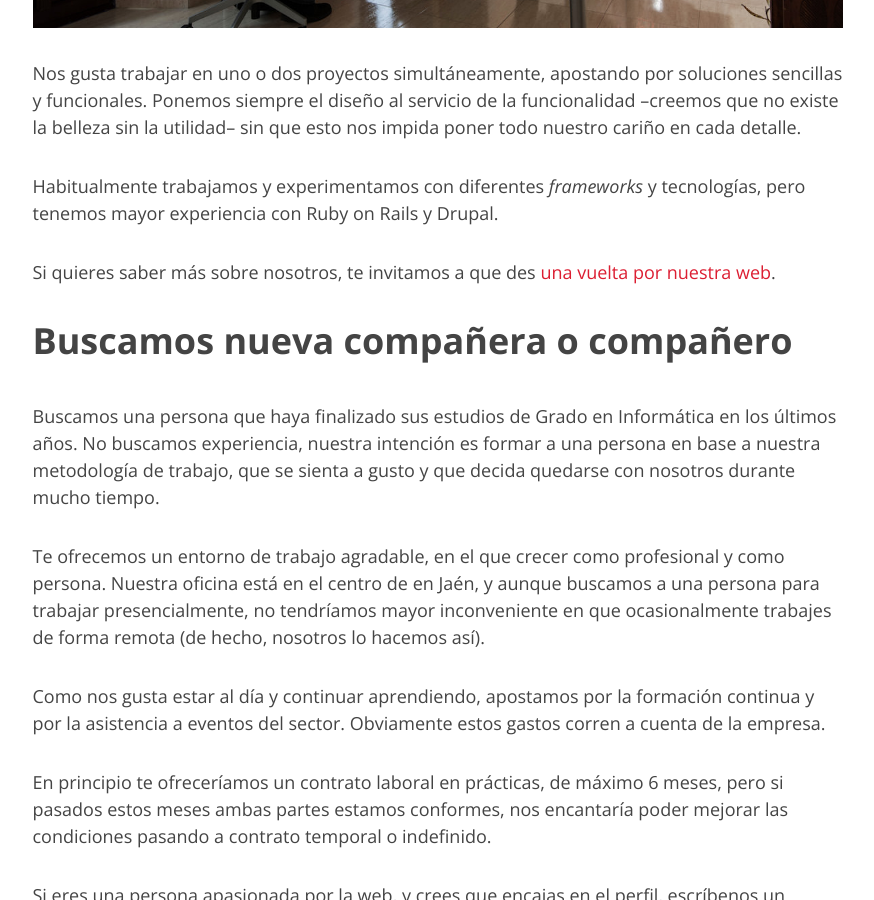
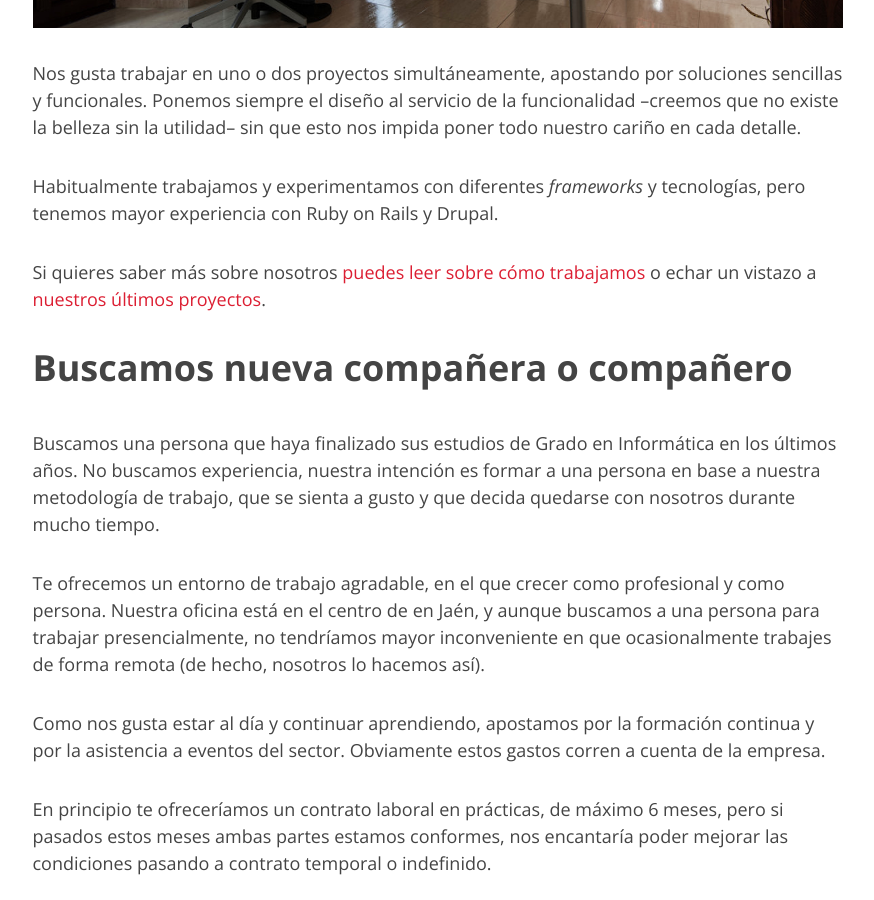
Before and after one commit to dlcoder/deliriumcoder-website, a Jekyll site: the page built from work-with-us.html, in a window 1280 px wide and 900 px high, scrolled down 1369 px. Shown: the whole window, without its empty margins (60-934 px from the left). Built offline with Jekyll 4.4.1, drawn with Linux system fonts in a browser that asks for light colours; nearby versions of some CDN libraries.

Commit message:
Update work-with-us copy.

```diff
--- a/work-with-us.html
+++ b/work-with-us.html
@@ -19,7 +19,7 @@
 
         <p>Habitualmente trabajamos y experimentamos con diferentes <em>frameworks</em> y tecnologías, pero tenemos mayor experiencia con Ruby on Rails y Drupal.</p>
 
-        <p>Si quieres saber más sobre nosotros, te invitamos a que des <a href="https://www.deliriumcoder.com/" target="_blank">una vuelta por nuestra web</a>.</p>
+        <p>Si quieres saber más sobre nosotros <a href="/como-trabajamos/">puedes leer sobre cómo trabajamos</a> o echar un vistazo a <a href="/proyectos/">nuestros últimos proyectos</a>.</p>
 
         <h2>Buscamos nueva compañera o compañero</h2>
 
```
